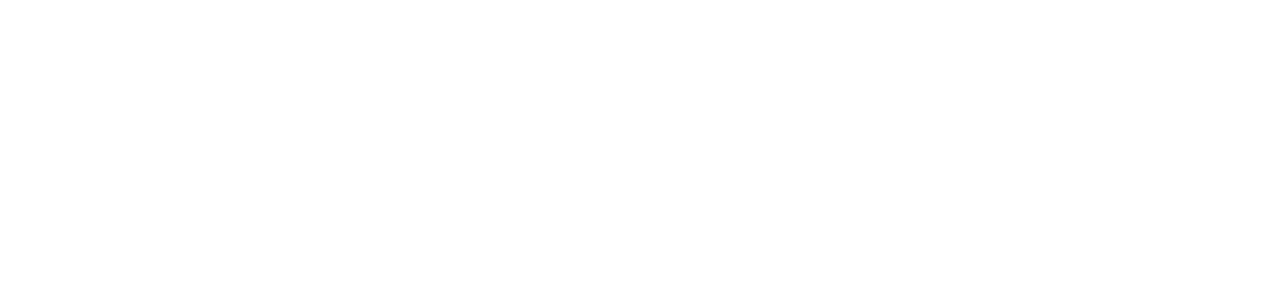
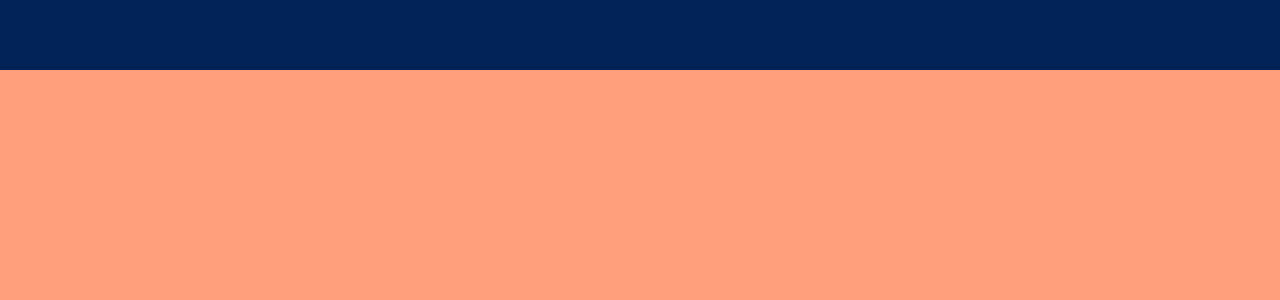
Before and after one commit to DAnaeto/portfolio, a React (Create React App) app: page / in a window 1280 px wide. Shown: the top 300 px of the page. Built offline with nearby package versions, Linux system fonts and the light colour scheme.

Commit message:
Added general functionality

```diff
--- a/package.json
+++ b/package.json
@@ -6,6 +6,7 @@
     "@testing-library/jest-dom": "^5.11.4",
     "@testing-library/react": "^11.1.0",
     "@testing-library/user-event": "^12.1.10",
+    "node-sass": "^4.14.1",
     "react": "^17.0.2",
     "react-dom": "^17.0.2",
     "react-scripts": "4.0.3",
--- a/public/index.html
+++ b/public/index.html
@@ -9,6 +9,7 @@
       *{
         font-family: 'Roboto', sans-serif;
         margin: 0px;
+        overflow-x: hidden;
       }
     </style>
   </head>
--- a/src/App.js
+++ b/src/App.js
@@ -1,7 +1,19 @@
+import Navbar from "./components/navbar/Navbar";
+import Introduction from "./components/introduction/Introduction";
+import Portfolio from "./components/portfolio/Portfolio";
+import Contact from "./components/contact/Contact";
+
+import './app.scss';
+
 function App() {
   return (
-    <div className="App">
-
+    <div className="app">
+      <Navbar />
+      <div className="sections">
+        <Introduction />
+        <Portfolio />
+        <Contact />
+      </div>
     </div>
   );
 }
--- /dev/null
+++ b/src/app.scss
@@ -0,0 +1,21 @@
+.app {
+  height: 100vh;
+
+  .sections {
+    width: 100%;
+    height: calc(100vh - 70px); //navbar is fixed so this accounts for navbar height
+    position: relative;
+    top: 70px; //70px from the top to account for the navbar
+    scroll-snap-type: y mandatory; //snapping between different sections
+    scrollbar-width: none; //disabling scrollbar functionality on firefox
+    &::-webkit-scrollbar{ //other browsers, disabling scrollbar functionality
+        display: none;
+    }
+
+    > *{
+        width: 100vw;
+        height: calc(100vh - 70px);
+        scroll-snap-align: start;
+    }
+  }
+}
--- a/src/components/contact/Contact.jsx
+++ b/src/components/contact/Contact.jsx
@@ -3,8 +3,7 @@ import './contact.scss'
 
 export default function Contact() {
     return (
-        <div>
-
+        <div className="contact">
         </div>
     )
 }
--- a/src/components/contact/contact.scss
+++ b/src/components/contact/contact.scss
@@ -0,0 +1,3 @@
+.contact{
+    background-color: lightslategray;
+}
--- a/src/components/introduction/Introduction.jsx
+++ b/src/components/introduction/Introduction.jsx
@@ -1,10 +1,6 @@
-import React from 'react'
-import './introduction.scss'
+import React from "react";
+import "./introduction.scss";
 
 export default function Introduction() {
-    return (
-        <div>
-
-        </div>
-    )
+  return <div className="introduction"></div>;
 }
--- a/src/components/introduction/introduction.scss
+++ b/src/components/introduction/introduction.scss
@@ -0,0 +1,4 @@
+.introduction{
+    background-color: lightsalmon;
+
+}
--- a/src/components/navbar/Navbar.jsx
+++ b/src/components/navbar/Navbar.jsx
@@ -1,10 +1,6 @@
-import React from 'react'
-import './navbar.scss'
+import React from "react";
+import "./navbar.scss";
 
 export default function Navbar() {
-    return (
-        <div>
-
-        </div>
-    )
+  return <div className="navbar"></div>;
 }
--- a/src/components/navbar/navbar.scss
+++ b/src/components/navbar/navbar.scss
@@ -0,0 +1,8 @@
+.navbar{
+    width: 100%;
+    height: 70px;
+    background-color: #002255;
+    position: fixed;
+    top: 0;
+    color: white;
+}
--- a/src/components/portfolio/Portfolio.jsx
+++ b/src/components/portfolio/Portfolio.jsx
@@ -3,7 +3,7 @@ import './portfolio.scss'
 
 export default function Portfolio() {
     return (
-        <div>
+        <div className="portfolio">
 
         </div>
     )
--- a/src/components/portfolio/portfolio.scss
+++ b/src/components/portfolio/portfolio.scss
@@ -0,0 +1,3 @@
+.portfolio{
+    background-color: lightskyblue;
+}
```
Also changed, not shown: 2 other files (tests, documents, lock files or other folders).
